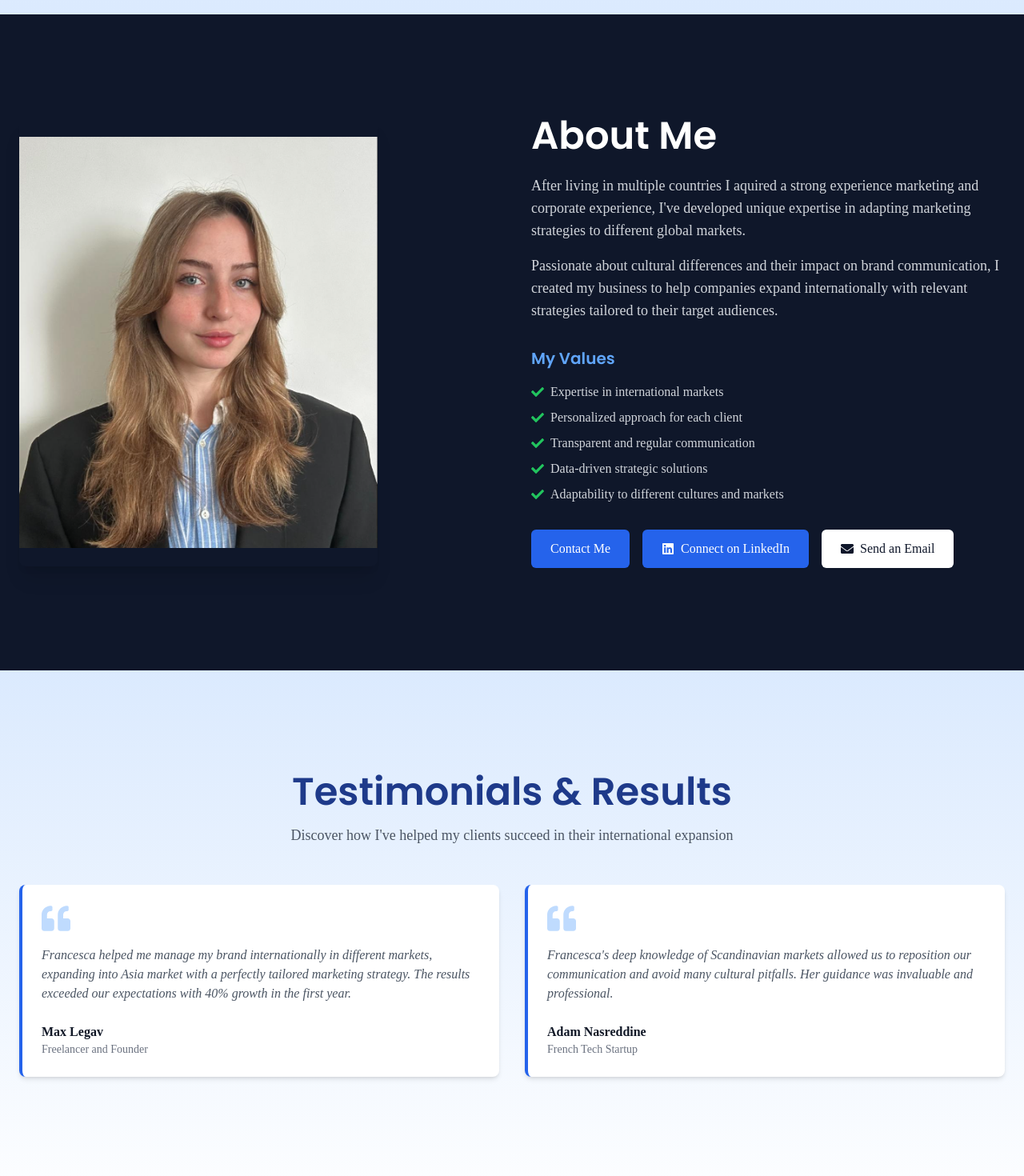
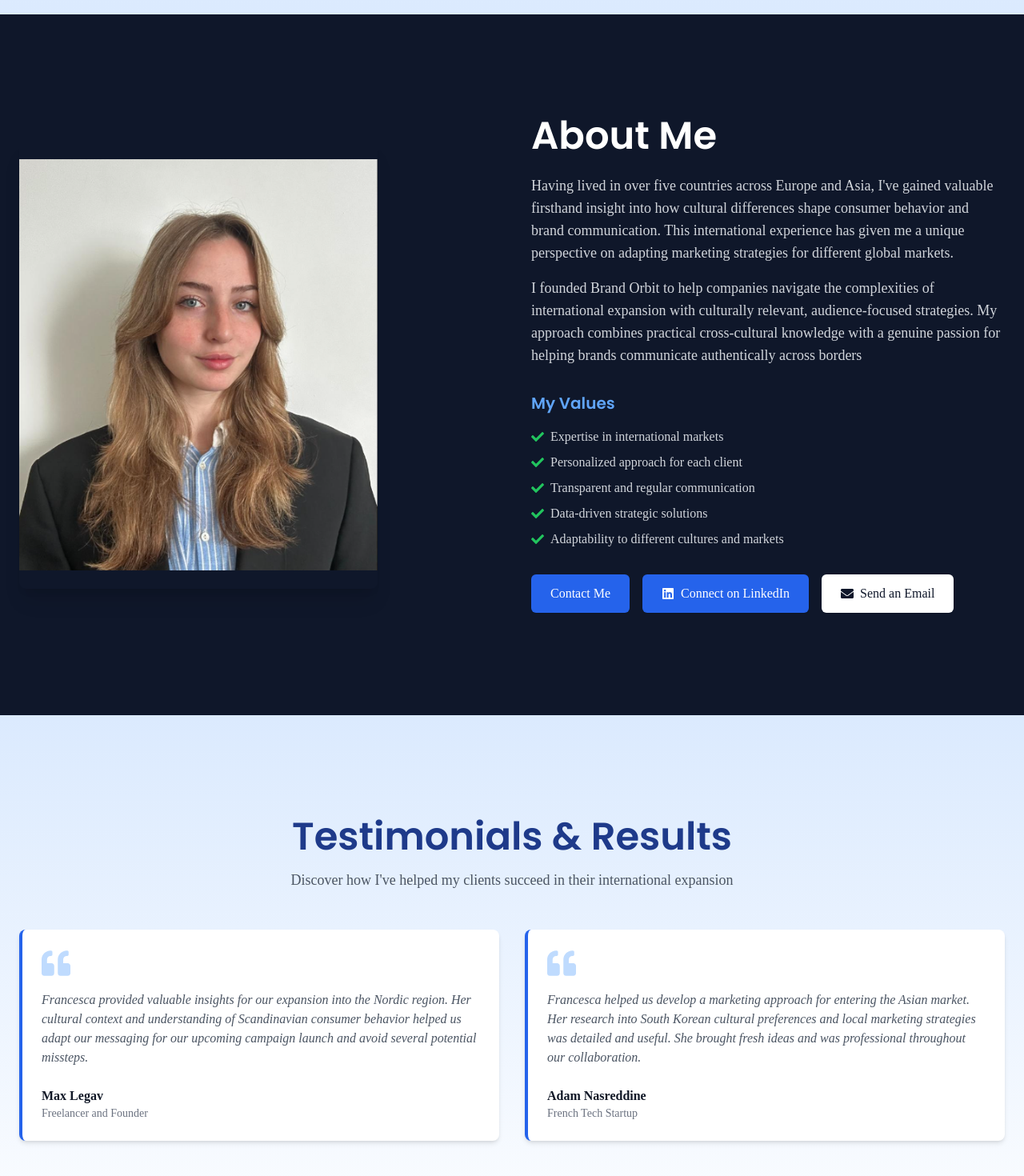
Before and after one commit to maxlegav/FrancescaBushellPortfolio, a Next.js app: page / in a window 1280 px wide. Shown: the part 3199-4669 px from the top of the page at 80% size. Built offline with nearby package versions, Linux system fonts and the light colour scheme.

Commit message:
modif texte

```diff
--- a/src/components/sections/AboutSection.tsx
+++ b/src/components/sections/AboutSection.tsx
@@ -55,17 +55,20 @@ const AboutSection = () => {
 
             <div className="prose max-w-none text-gray-300">
               <p className="text-lg mb-4">
-                After living in multiple countries I aquired a strong experience marketing and corporate
-                experience, I&apos;ve developed unique
-                expertise in adapting marketing strategies to different global
-                markets.
+                Having lived in over five countries across Europe and Asia, I&apos;ve
+                gained valuable firsthand insight into how cultural differences
+                shape consumer behavior and brand communication. This
+                international experience has given me a unique perspective on
+                adapting marketing strategies for different global markets.
               </p>
 
               <p className="text-lg mb-6">
-                Passionate about cultural differences and their impact on brand
-                communication, I created my business to help companies expand
-                internationally with relevant strategies tailored to their
-                target audiences.
+              I
+                founded Brand Orbit to help companies navigate the complexities
+                of international expansion with culturally relevant,
+                audience-focused strategies. My approach combines practical
+                cross-cultural knowledge with a genuine passion for helping
+                brands communicate authentically across borders
               </p>
 
               <h3 className="font-heading font-semibold text-xl text-blue-400 mt-8 mb-4">
@@ -87,8 +90,6 @@ const AboutSection = () => {
                   </motion.li>
                 ))}
               </ul>
-
-
             </div>
 
             <div className="mt-8 flex flex-wrap gap-4">
--- a/src/components/sections/TestimonialsSection.tsx
+++ b/src/components/sections/TestimonialsSection.tsx
@@ -20,14 +20,14 @@ const testimonials: Testimonial[] = [
   {
     id: 1,
     quote:
-      "Francesca helped me manage my brand internationally in different markets, expanding into Asia market with a perfectly tailored marketing strategy. The results exceeded our expectations with 40% growth in the first year.",
+      "Francesca provided valuable insights for our expansion into the Nordic region. Her cultural context and understanding of Scandinavian consumer behavior helped us adapt our messaging for our upcoming campaign launch and avoid several potential missteps.",
     name: "Max Legav",
     position: "Freelancer and Founder",
   },
   {
     id: 2,
     quote:
-      "Francesca's deep knowledge of Scandinavian markets allowed us to reposition our communication and avoid many cultural pitfalls. Her guidance was invaluable and professional.",
+      "Francesca helped us develop a marketing approach for entering the Asian market. Her research into South Korean cultural preferences and local marketing strategies was detailed and useful. She brought fresh ideas and was professional throughout our collaboration.",
     name: "Adam Nasreddine",
     position: "French Tech Startup",
   },
```
